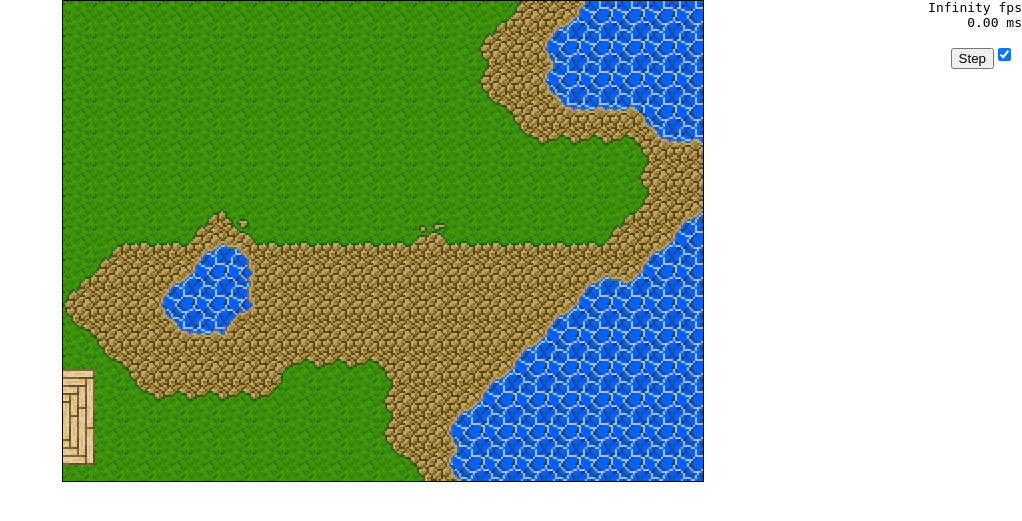
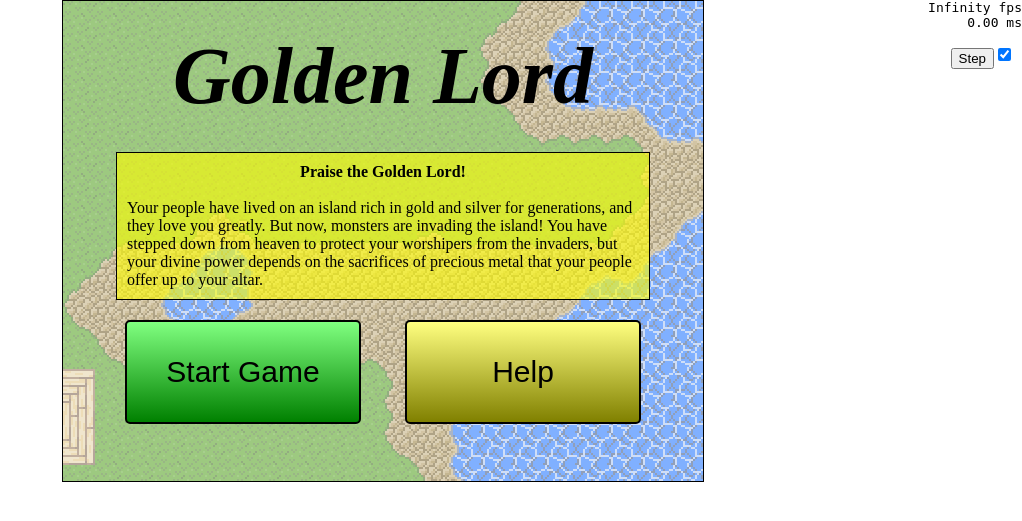
Before and after one commit to ahigerd/ld43, a PHP site: page / in a window 1280 px wide. Shown: the top 521 px of the page, without its empty margins (258-1280 px from the left). Run offline with PHP 8.4, Linux system fonts and the light colour scheme.

Commit message:
title screen

```diff
--- a/TileMap.js
+++ b/TileMap.js
@@ -8,6 +8,7 @@ const MAX_TEXTURE_SIZE = 512;
 
 class TileMap extends Sprite {
   constructor(config = {}, origin = null) {
+    const hasConfigHitboxes = !!config.hitboxes;
     config.hitboxes = config.hitboxes || [new Hitbox(0, 0, config.width, config.height)];
     super(config, origin);
     this.isTileMap = true;
@@ -18,8 +19,10 @@ class TileMap extends Sprite {
     this.tilesPerUnit = PIXELS_PER_UNIT / this.tileSize;
     this.unitsPerTile = this.tileSize * UNITS_PER_PIXEL;
     this.image = config.image;
-    this._hitboxes[0][2] *= this.unitsPerTile;
-    this._hitboxes[0][3] *= this.unitsPerTile;
+    if (!hasConfigHitboxes) {
+      this._hitboxes[0][2] *= this.unitsPerTile;
+      this._hitboxes[0][3] *= this.unitsPerTile;
+    }
 
     const tilesPerChunk = (MAX_TEXTURE_SIZE / this.tileSize) | 0;
 
--- a/index.php
+++ b/index.php
@@ -6,13 +6,18 @@
   margin-top: 3em;
   float: right
 }
-#camera, #loading {
+#camera, #loading, #splash {
   width: 640px;
   height: 480px;
   border: 1px solid black;
   position: absolute;
   top: 0;
   left: calc(50% - 320px);
+}
+#splash {
+  background: rgba(255, 255, 255, .5);
+  display: none;
+  text-align: center;
 }
 #loading {
   line-height: 480px;
@@ -112,6 +117,32 @@
   background-color: black;
   color: white;
 }
+.bigbutton {
+  display: inline-block;
+  width: 30%;
+  margin: 20px;
+  padding: 20px;
+  font-size: 30px;
+  height: 60px;
+  line-height: 60px;
+  border: 2px solid black;
+  border-radius: 5px;
+  font-family: sans-serif;
+  color: black;
+  text-decoration: none;
+}
+.bigbutton.start {
+  background: linear-gradient(rgb(128, 255, 128), rgb(0, 128, 0));
+}
+.bigbutton.help {
+  background: linear-gradient(rgb(255, 255, 128), rgb(128, 128, 0));
+}
+.bigbutton.start:active {
+  background: linear-gradient(rgb(32, 128, 32), rgb(100, 192, 100));
+}
+.bigbutton.help:active {
+  background: linear-gradient(rgb(128, 128, 32), rgb(220, 220, 0));
+}
 </style>
 <?php
 function loadScript($script) {
@@ -129,6 +160,18 @@ foreach ($scripts as $script) {
 <div id='fps'></div>
 <div id='camera'></div>
 <div id='loading'>Loading...</div>
+<div id='splash'>
+  <div style='font-weight: bold; font-size: 80px; margin: 30px; font-style: italic'>Golden Lord</div>
+  <div style='display: inline-block; width: 80%; border: 1px solid black; background: rgba(255, 255, 0, .6); padding: 10px; text-align: left'>
+    <center><b>Praise the Golden Lord!</b></center><br/>
+    Your people have lived on an island rich in gold and silver for generations, and they love you
+    greatly. But now, monsters are invading the island! You have stepped down from heaven to protect
+    your worshipers from the invaders, but your divine power depends on the sacrifices of precious
+    metal that your people offer up to your altar.
+  </div>
+  <a onclick='window.GameManager.newLevel()' class='bigbutton start'>Start Game</a>
+  <a onclick='window.GameManager.showHelp()' class='bigbutton help'>Help</a>
+</div>
 <div id='dpad'></div>
 <div id='pauseContainer'></div>
 <div id='buttons'></div>
--- a/prefabs/hero.js
+++ b/prefabs/hero.js
@@ -74,4 +74,19 @@ return assets.require('scripts/CharacterCore.js').then(([CharacterCore]) => ({
   lateUpdate(scene) {
     scene.objects.sort(sortObjectsByDepth);
   },
+
+  onCollisionEnter(other, coll) {
+    this.onCollisionStay(other, coll);
+  },
+
+  onCollisionStay(other, coll) {
+    if (!(other.bits & this.bits)) {
+      return;
+    }
+    vectorCache.set(this._origin);
+    vectorCache.subtract(other._origin);
+    vectorCache.normalize();
+    CharacterCore.move(this, 500, vectorCache[0] * .02, vectorCache[1] * .02);
+    this.setRandomDestination();
+  }
 }));
--- a/prefabs/monster.js
+++ b/prefabs/monster.js
@@ -123,13 +123,13 @@ return assets.require('scripts/CharacterCore.js').then(([CharacterCore]) => ({
   },
 
   onCollisionEnter(other, coll) {
-    if (other.label == 'monster') {
+    if (other.bits & this.bits) {
       this.onCollisionStay(other, coll);
     }
   },
 
   onCollisionStay(other, coll) {
-    if (other.label != 'monster') {
+    if (!(other.bits & this.bits)) {
       return;
     }
     vectorCache.set(this._origin);
--- a/prefabs/worshiper.js
+++ b/prefabs/worshiper.js
@@ -136,7 +136,7 @@ return assets.require('scripts/CharacterCore.js').then(([CharacterCore]) => ({
   },
 
   onCollisionEnter(other, coll) {
-    if (other.label == 'worshiper') {
+    if (other.bits & this.bits) {
       this.onCollisionStay(other, coll);
     } else if (other.label == 'mine' && other.ready) {
       this.mineValue = other.value;
@@ -168,7 +168,7 @@ return assets.require('scripts/CharacterCore.js').then(([CharacterCore]) => ({
   },
 
   onCollisionStay(other, coll) {
-    if (other.label != 'worshiper') {
+    if (!(other.bits & this.bits)) {
       return;
     }
     vectorCache.set(this._origin);
--- a/scripts/CharacterCore.js
+++ b/scripts/CharacterCore.js
@@ -104,6 +104,6 @@ return {
     } else if (y + halfHeight > window.tilemap.lastAabb[3]) {
       y = window.tilemap.lastAabb[3] - halfHeight;
     }
-    engine.cameras[0].setXY(x, y);
+    window.engine.cameras[0].setXY(x, y);
   },
 }
--- a/scripts/GameManager.js
+++ b/scripts/GameManager.js
@@ -1,5 +1,6 @@
 "use strict";
 
+return assets.require('scripts/CharacterCore.js').then(([CharacterCore]) => {
   const GameManager = {
     init() {
       const camera = window.camera = new Camera(document.getElementById('camera'));
@@ -9,6 +10,8 @@ const GameManager = {
       camera.layers[0].textAlign = 'center';
       camera.layers[0].textBaseline = 'middle';
       window.engine.cameras.push(camera);
+
+      window.worshipers = [];
 
       engine.addEventListener('enginekeydown', e => e.detail.key === 'Escape' && engine.pause());
       engine.addEventListener('enginepause', e => pauseCheck.checked = true);
@@ -25,9 +28,13 @@ const GameManager = {
       window.engine.step();
 
       document.getElementById('loading').style.display = 'none';
+      document.getElementById('splash').style.display = 'block';
+
+      CharacterCore.centerCameraOn(window.tilemap);
     },
 
     newLevel() {
+      document.getElementById('splash').style.display = 'none';
       const scene = window.engine.activeScene = new Scene();
 
       assets.prefabs.tilemap.init();
@@ -76,3 +83,4 @@ const GameManager = {
   window.GameManager = GameManager;
 
   return GameManager;
+});
```
Lines whose indentation alone changed are shown as unchanged.
